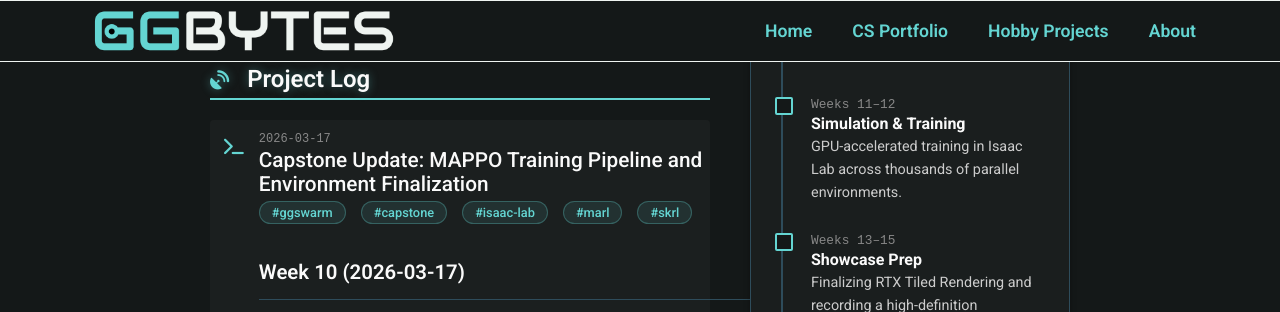
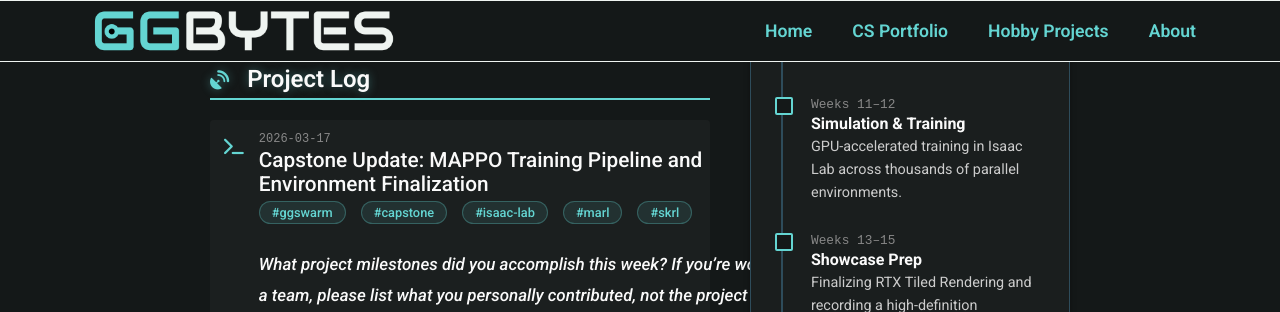
Before and after one commit to KOZ-Enterprises/ggbsite, a Jekyll site: the page built from _projects/ggswarm.md, in a window 1280 px wide and 900 px high, scrolled down 891 px, cut to the strip 0-312 px from the top of the window. Built offline with Jekyll 4.4.1, drawn with Linux system fonts in a browser that asks for light colours.

Commit message:
feat: Add GitHub Actions workflow for Docker image deployment and a new capstone update blog post.

```diff
--- a/_posts/2026-03-17-Capstone-Update.md
+++ b/_posts/2026-03-17-Capstone-Update.md
@@ -10,8 +10,7 @@
 date: 2026-03-17
 ---
 
-## Week 10 (2026-03-17)
-<iframe width="560" height="315" src="https://www.youtube.com/embed/W9Ezvd5NAVI?si=jbDCe6Alp3GBb8_Q" title="YouTube video player" frameborder="0" allow="accelerometer; autoplay; clipboard-write; encrypted-media; gyroscope; picture-in-picture; web-share" referrerpolicy="strict-origin-when-cross-origin" allowfullscreen></iframe>
+
 ### What project milestones did you accomplish this week? If you're working in a team, please list what you personally contributed, not the project status overall
 
 I finalized the foundational Isaac Lab MARL environment (`GGSwarmMarlEnv`), including multi-agent Crazyflie spawning, observation/action spaces, distance-based graph connectivity, and reward shaping. I also set up the MAPPO training pipeline in SKRL and validated it via `phase1_demo.py`. While I fell behind in getting the initial environment setup and running—meaning Phase 2 completion is roughly two weeks behind my original March 3rd target—I have replanned my schedule and am back on track to complete Phase 2 in the next 2 days. Since this is a solo project, I individually contributed all architecture and codebase development.
@@ -23,3 +22,7 @@
 ### What challenges, if any, are you currently facing in project development? Do you need instructor assistance?
 
 My primary challenge has been the sheer complexity of combining many advanced topics and ideas (Isaac Lab, PyTorch Geometric, SKRL, MARL) while simultaneously having to learn them from scratch. While falling behind on the environment setup was tough, breaking through those integration hurdles has already proven to be a very rewarding experience. At this time, I do not need instructor assistance.
+
+<div align="center">
+  <iframe width="560" height="315" src="https://www.youtube.com/embed/W9Ezvd5NAVI?si=jbDCe6Alp3GBb8_Q" title="YouTube video player" frameborder="0" allow="accelerometer; autoplay; clipboard-write; encrypted-media; gyroscope; picture-in-picture; web-share" referrerpolicy="strict-origin-when-cross-origin" allowfullscreen></iframe>
+</div>
```
Also changed, not shown: .github/workflows/deploy.yml.
